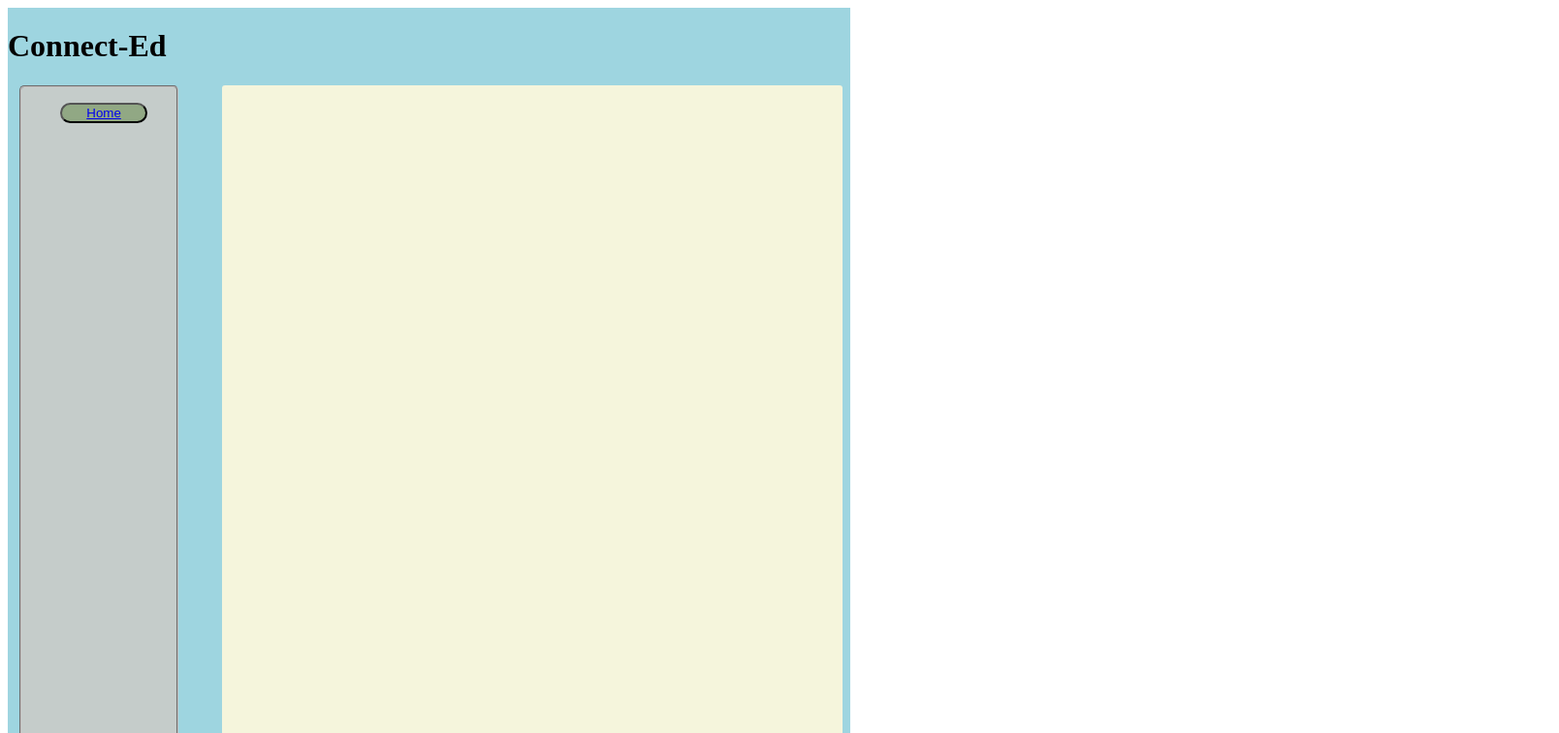
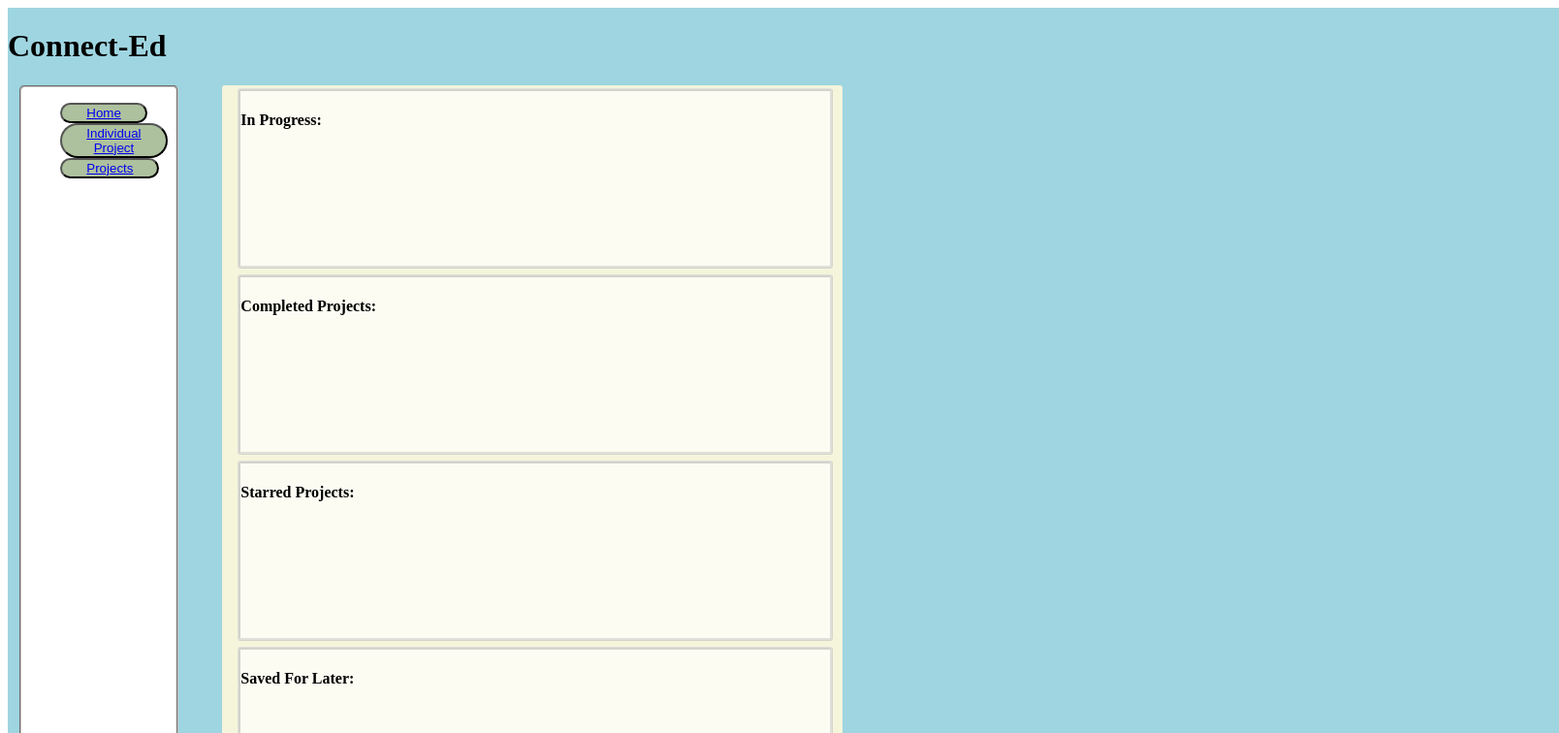
Before and after one commit to 24rgraham/connect-ed, a React (Create React App) app: page /connect-ed/mypage in a window 1280 px wide. Shown: the top 756 px of the page at 97% size, 1608 px wide, since content can reach past the window. Built offline with nearby package versions, Linux system fonts and the light colour scheme.

Commit message:
user landing page made

```diff
--- a/src/App.css
+++ b/src/App.css
@@ -1,8 +1,7 @@
 .app {
     display: flex;
     background-color: rgb(158, 213, 224);
-    width:max-content;
-
+    width:100rem;
 }
 
 body {
--- a/src/components/Navbar/index.js
+++ b/src/components/Navbar/index.js
@@ -8,7 +8,10 @@ export default function Navbar() {
     <div className='Navbar'>
       <div className='navContents'>
         <ul>
-        <li><button className='navBtn'><Link to="/">Home</Link></button></li>
+          <li><button className='navBtn'><Link to="/">Home</Link></button></li>
+          {/* The below link will eventually moved to associate with an individual project page captured by id, this is for testing */}
+          <li><button className='navBtn'><Link to="/project">Individual Project</Link></button></li>
+          <li><button className='navBtn'><Link to="/mypage">Projects</Link></button></li>
         </ul>
       </div>
     </div>
--- a/src/components/Navbar/style.css
+++ b/src/components/Navbar/style.css
@@ -8,7 +8,7 @@
     border-color: rgb(194, 191, 191);
     border-style:groove;
     border-radius: 5px;
-    background-color: rgb(197, 204, 202);
+    background-color: rgb(255, 255, 255);
     margin-left: 2%;
 
 }
--- a/src/components/SingleProject/index.js
+++ b/src/components/SingleProject/index.js
@@ -7,7 +7,7 @@ export default function SingleProject() {
     return (
         <div className='projectContainer'>
             <div className='topOfPage'>
-                <h3 className='title'></h3>
+                <h3 className='title'>Testing</h3>
                 <div className='mediaContainer'>
                     <img></img>
                 </div>
@@ -19,7 +19,7 @@ export default function SingleProject() {
             </div>
             <div className='bottomOfPage'>
                 <div className='directionsContainer'>
-                        <p></p>
+                        <p>testing</p>
                 </div>
                 <div className='materialsContainer'>
                     <p></p>
--- /dev/null
+++ b/src/pages/Landing/index.js
@@ -0,0 +1,25 @@
+import React from 'react'
+import './style.css'
+
+// Make a project card component that will be .map() placed in each associated container
+export default function Landing() {
+    return(
+        <div className='landingContainer'>
+            <div className='inProgress'>
+                <h4>In Progress:</h4>
+            </div>
+            <div className='completed'>
+                <h4>Completed Projects:</h4>
+            </div>
+            <div className='starred'>
+                <h4>Starred Projects:</h4>
+            </div>
+            <div className='saved4Later'>
+                <h4>Saved For Later:</h4>
+            </div>
+            <div className='originalProjects'>
+                <h4>Original Projects:</h4>
+            </div>
+        </div>
+    )
+}
--- /dev/null
+++ b/src/pages/Landing/style.css
@@ -0,0 +1,16 @@
+/* Landing */
+
+.landingContainer{
+  display:grid;
+  width: 95%;
+}
+
+.inProgress, .completed, .starred, .saved4Later, .originalProjects {
+    width: 100%;
+    background-color: rgba(255, 255, 255, 0.663);
+    margin-top: 3px;
+    margin-bottom: 3px;
+    border-radius: 3px;
+    border-color: rgba(0, 0, 0, 0.155);
+    border-style:ridge
+}
--- a/src/pages/Main/index.js
+++ b/src/pages/Main/index.js
@@ -1,6 +1,8 @@
 import {BrowserRouter as Router,Routes,Route} from "react-router-dom"
 import React from 'react';
 import Signup from '../Signup';
+import SingleProject from '../../components/SingleProject'
+import Landing from '../Landing'
 import './style.css'
 
 function Main() {
@@ -8,6 +10,8 @@ function Main() {
         <div className='mainContainer'>
             <Routes>
                 <Route path="/" element={<Signup/>}/>
+                <Route path="/project" element={<SingleProject/>}/>
+                <Route path="/mypage" element={<Landing/>}/>
               </Routes>
         </div>
     )
--- a/src/pages/Signup/style.css
+++ b/src/pages/Signup/style.css
@@ -1,7 +1,8 @@
 .signupContainer {
-    width: 50%;
-    background-color: rgba(165, 42, 42, 0.349);
+    width: 70%;
+    background-color: rgb(255, 255, 255);
     height: 50%;
+    margin-top: 10%;
 }
 
 .signUpForm ul li {
@@ -9,10 +10,10 @@
     margin-bottom: 3px;
 }
 
-/* label {
+label {
     display: flex;
     justify-content: flex-start;
-} */
+}
 
 input {
     display: flex;
```
